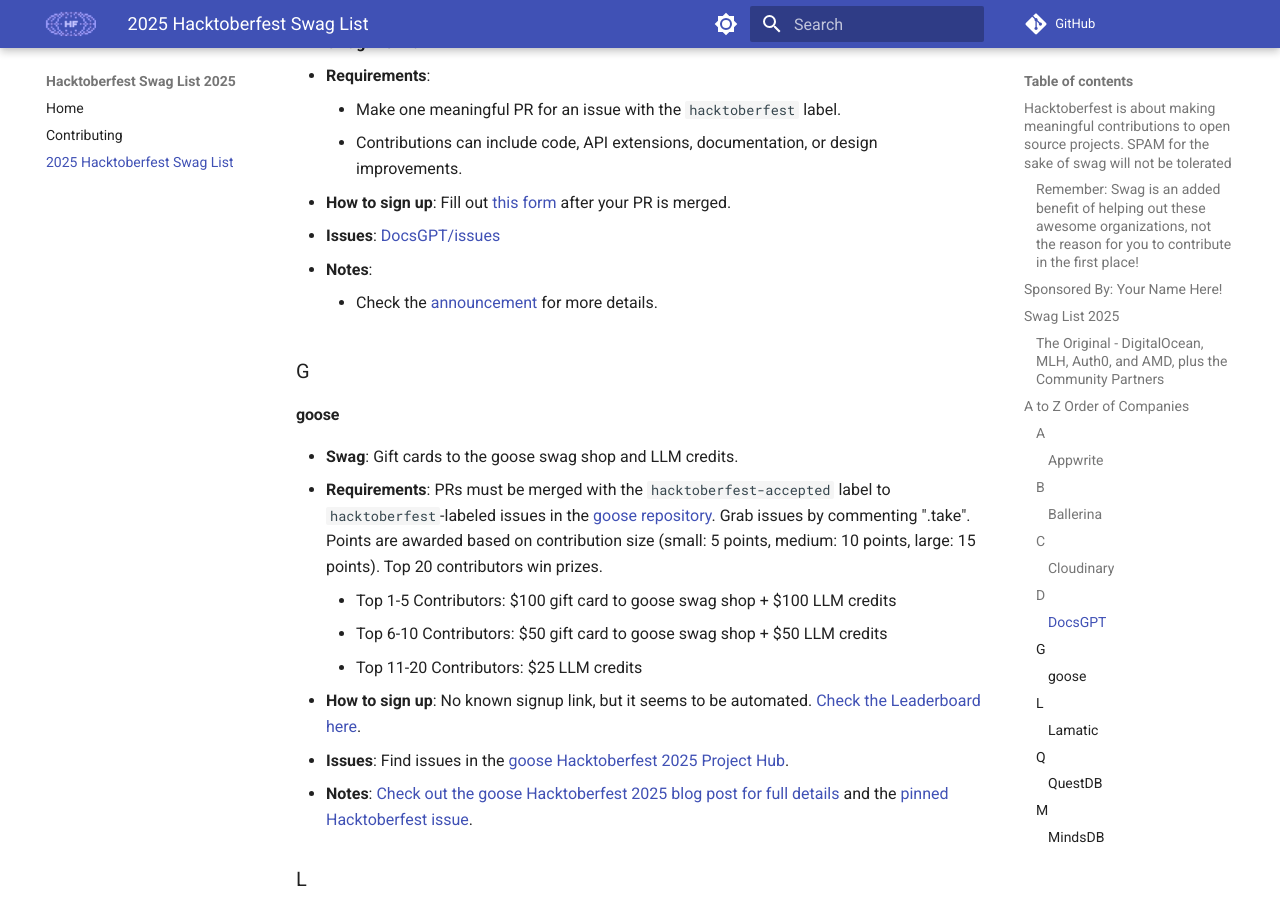
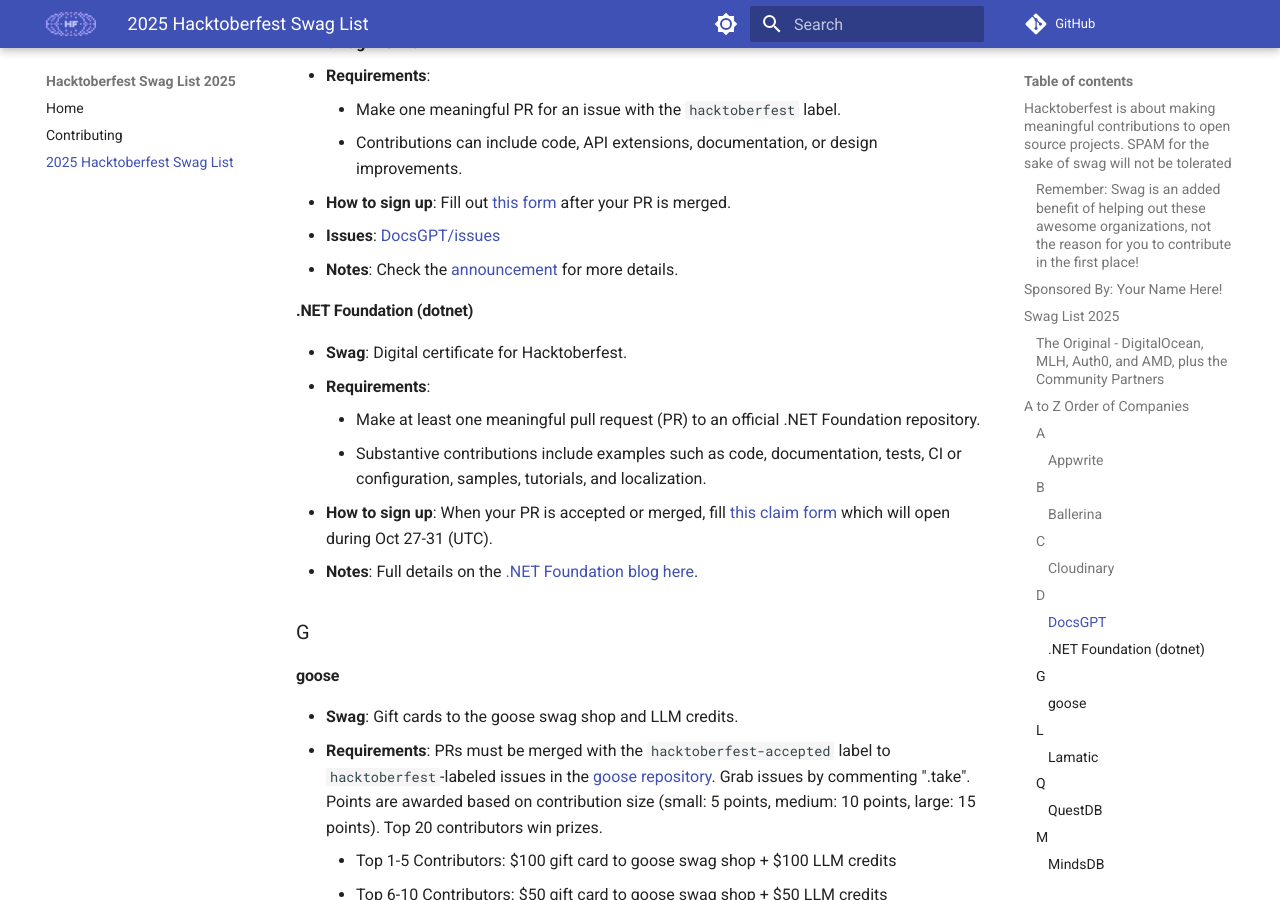
Before and after one commit to crweiner/hacktoberfest-swag-list, an MkDocs documentation site: the page built from docs/list.md, in a window 1280 px wide and 900 px high, scrolled down 2592 px. Built offline with MkDocs 1.6.1 and Material for MkDocs 9.7.7, drawn with Linux system fonts in a browser that asks for light colours; plug-ins that fetch from the network failed and are left out; comment, search, counter and statistics services are not loaded.

Commit message:
Update Hacktoberfest Swag-list for .NET Foundation (#1025)
* Update Hacktoberfest Swag-list for .NET Foundation

Added information about .NET Foundation contributions for Hacktoberfest.

* Updated based on the given changes

* Adjust dotnet

---------

Co-authored-by: Chandler Weiner <chandler@chandlerweiner.com>
Co-authored-by: Chandler Weiner <23106097+crweiner@users.noreply.github.com>

```diff
--- a/docs/list.md
+++ b/docs/list.md
@@ -77,8 +77,16 @@
     - Contributions can include code, API extensions, documentation, or design improvements.
 - **How to sign up**: Fill out [this form](https://forms.gle/Npaba4n9Epfyx56S8) after your PR is merged.
 - **Issues**: [DocsGPT/issues](https://github.com/arc53/DocsGPT/issues)
-- **Notes**:
-    - Check the [announcement](https://github.com/arc53/DocsGPT/blob/main/HACKTOBERFEST.md) for more details.
+- **Notes**: Check the [announcement](https://github.com/arc53/DocsGPT/blob/main/HACKTOBERFEST.md) for more details.
+
+#### .NET Foundation (dotnet)
+
+- **Swag**: Digital certificate for Hacktoberfest.
+- **Requirements**:
+    - Make at least one meaningful pull request (PR) to an official .NET Foundation repository.
+    - Substantive contributions include examples such as code, documentation, tests, CI or configuration, samples, tutorials, and localization.
+- **How to sign up**: When your PR is accepted or merged, fill [this claim form](https://forms.cloud.microsoft/r/vS3YhKMEvL?utm_source=chatgpt.com) which will open during Oct 27-31 (UTC).
+- **Notes**: Full details on the [.NET Foundation blog here](https://dotnetfoundation.org/community/hacktoberfest).
 
 ### G
 
```
